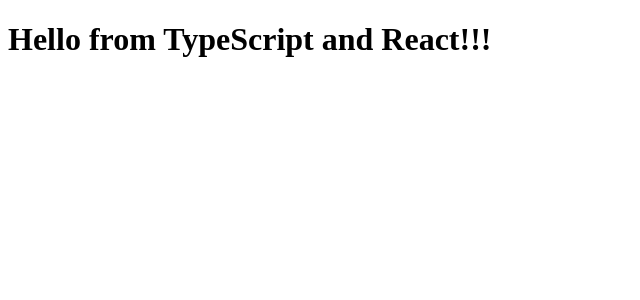
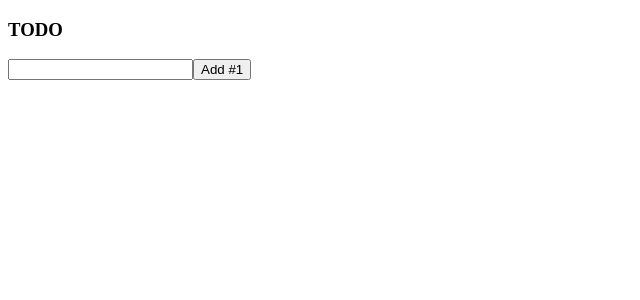
Before and after one commit to gabsprates/todo-react-typescript, a React app: page / in a window 1280 px wide. Shown: the top 300 px of the page, without its empty margins (0-640 px from the left). Built offline with nearby package versions, Linux system fonts and the light colour scheme.

Commit message:
separando os arquivos

```diff
--- /dev/null
+++ b/src/components/TodoApp.tsx
@@ -0,0 +1,50 @@
+import * as React from "react";
+import TodoList from "./TodoList";
+
+class TodoApp extends React.Component {
+  constructor(props) {
+    super(props);
+    this.state = { items: [], text: '' };
+    this.handleChange = this.handleChange.bind(this);
+    this.handleSubmit = this.handleSubmit.bind(this);
+  }
+
+  render() {
+    return (
+      <div>
+        <h3>TODO</h3>
+        <TodoList items={this.state.items} />
+        <form onSubmit={this.handleSubmit}>
+          <input
+            onChange={this.handleChange}
+            value={this.state.text}
+          />
+          <button>
+            Add #{this.state.items.length + 1}
+          </button>
+        </form>
+      </div>
+    );
+  }
+
+  handleChange(e) {
+    this.setState({ text: e.target.value });
+  }
+
+  handleSubmit(e) {
+    e.preventDefault();
+    if (!this.state.text.length) {
+      return;
+    }
+    const newItem = {
+      text: this.state.text,
+      id: Date.now()
+    };
+    this.setState(prevState => ({
+      items: prevState.items.concat(newItem),
+      text: ''
+    }));
+  }
+}
+
+export default TodoApp;
--- /dev/null
+++ b/src/components/TodoList.tsx
@@ -0,0 +1,15 @@
+import * as React from "react";
+
+class TodoList extends React.Component {
+  render() {
+    return (
+      <ul>
+        {this.props.items.map(item => (
+          <li key={item.id}>{item.text}</li>
+        ))}
+      </ul>
+    );
+  }
+}
+
+export default TodoList;
--- a/src/index.tsx
+++ b/src/index.tsx
@@ -1,9 +1,9 @@
 import * as React from "react";
 import * as ReactDOM from "react-dom";
 
-import { Hello } from "./components/Hello";
+import TodoApp from "./components/TodoApp";
 
 ReactDOM.render(
-  <Hello compiler="TypeScript" framework="React" />,
+  <TodoApp />,
   document.getElementById("example")
 );
```
